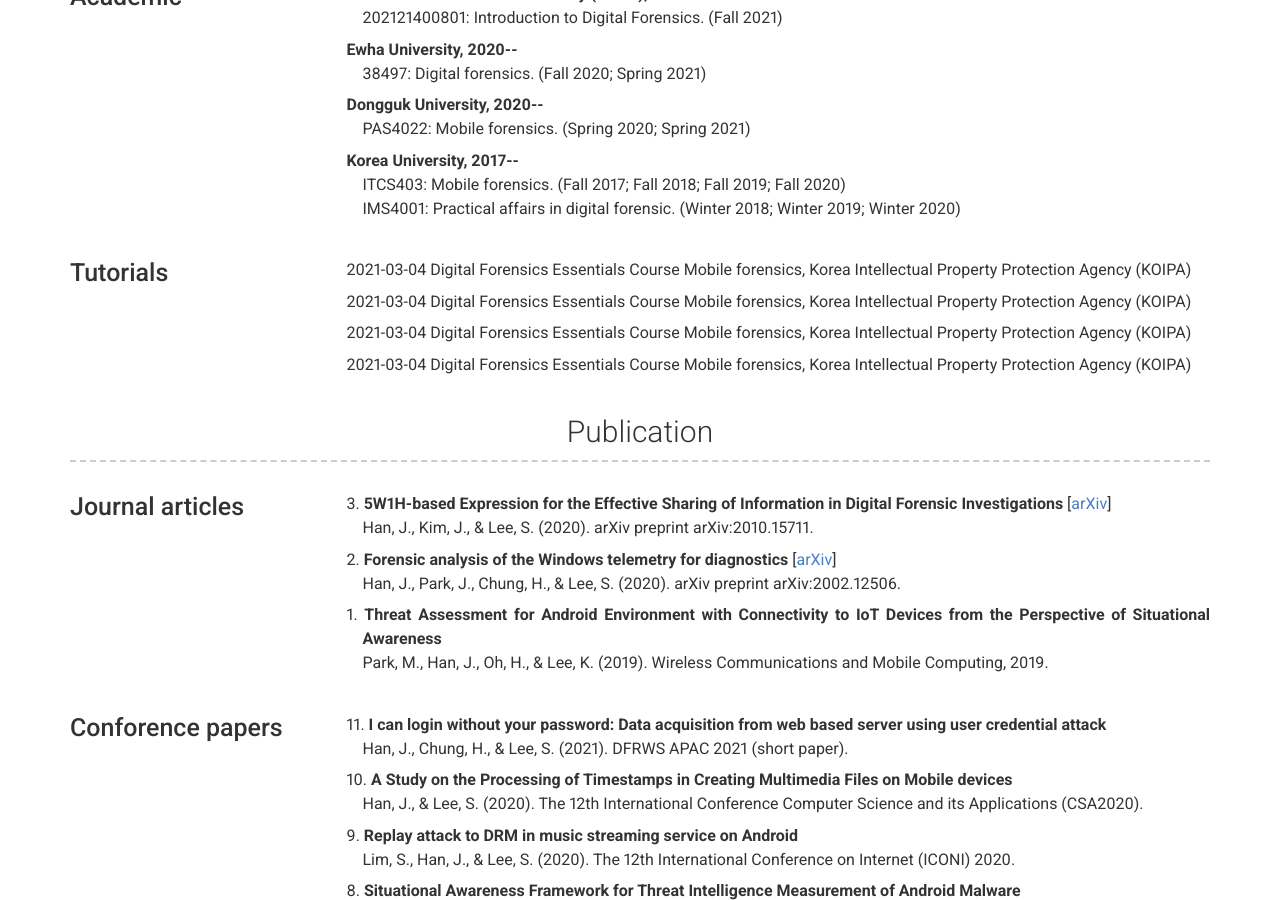
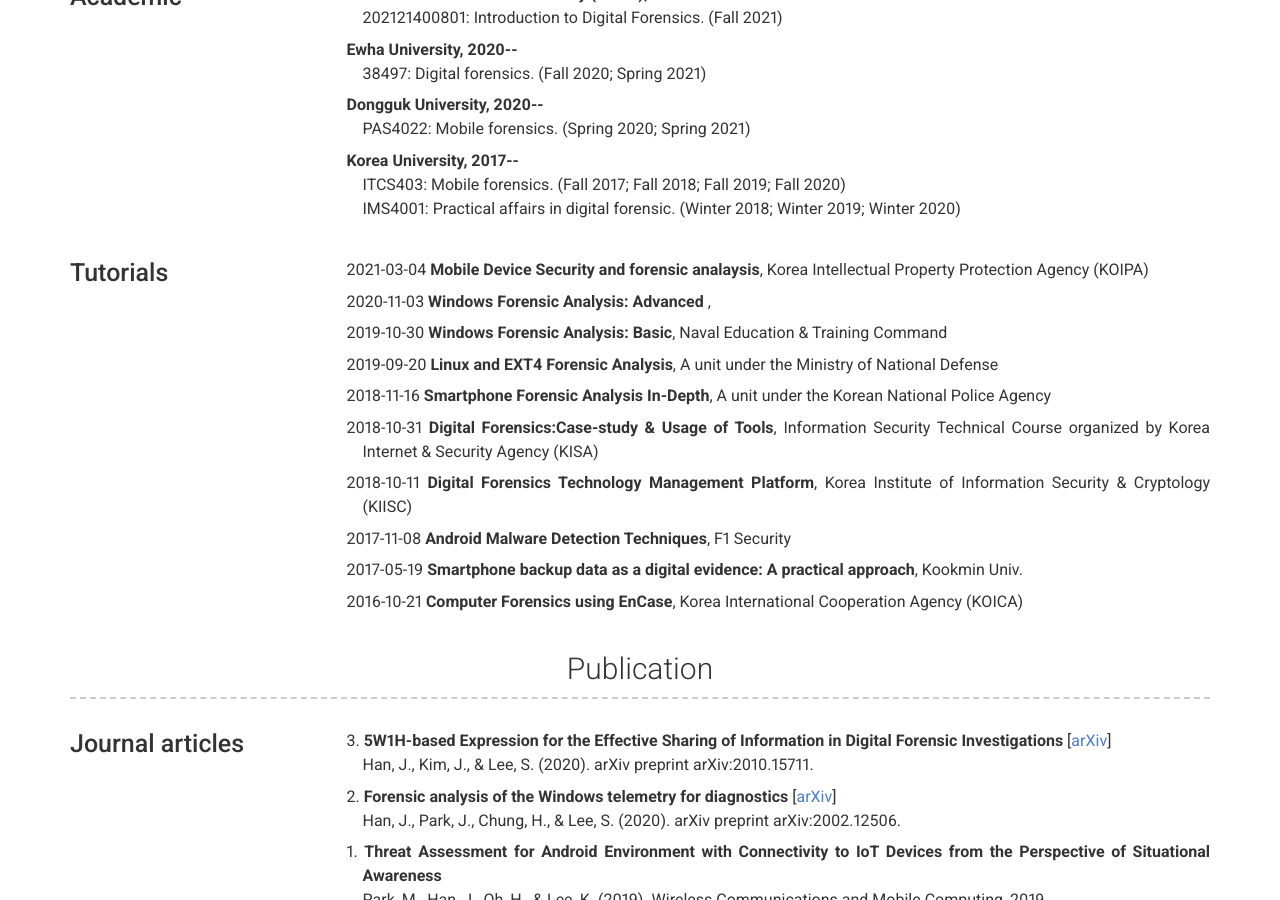
Before and after one commit to JaehyeokHan/jaehyeokhan.github.io, a Jekyll site: the page built from index.md, in a window 1280 px wide and 900 px high, scrolled down 2103 px. Built offline with Jekyll 4.4.1, drawn with Linux system fonts in a browser that asks for light colours; nearby versions of some CDN libraries.

Commit message:
Update _config.yml

```diff
--- a/_config.yml
+++ b/_config.yml
@@ -165,10 +165,16 @@ content:
         #quote: >
         #  TBC
         description: | # this will include new lines to allow paragraphs
-          <p style="text-indent: -1em;">2021-03-04 Digital Forensics Essentials Course Mobile forensics, Korea Intellectual Property Protection Agency (KOIPA)</p>
-          <p style="text-indent: -1em;">2021-03-04 Digital Forensics Essentials Course Mobile forensics, Korea Intellectual Property Protection Agency (KOIPA)</p>
-          <p style="text-indent: -1em;">2021-03-04 Digital Forensics Essentials Course Mobile forensics, Korea Intellectual Property Protection Agency (KOIPA)</p>
-          <p style="text-indent: -1em;">2021-03-04 Digital Forensics Essentials Course Mobile forensics, Korea Intellectual Property Protection Agency (KOIPA)</p>
+          <p style="text-indent: -1em;">2021-03-04 <b>Mobile Device Security and forensic analaysis</b>, Korea Intellectual Property Protection Agency (KOIPA)</p>
+          <p style="text-indent: -1em;">2020-11-03 <b>Windows Forensic Analysis: Advanced </b>, </p>
+          <p style="text-indent: -1em;">2019-10-30 <b>Windows Forensic Analysis: Basic</b>, Naval Education & Training Command</p>
+          <p style="text-indent: -1em;">2019-09-20 <b>Linux and EXT4 Forensic Analysis</b>, A unit under the Ministry of National Defense</p>
+          <p style="text-indent: -1em;">2018-11-16 <b>Smartphone Forensic Analysis In-Depth</b>, A unit under the Korean National Police Agency</p>
+          <p style="text-indent: -1em;">2018-10-31 <b>Digital Forensics:Case-study & Usage of Tools</b>, Information Security Technical Course organized by Korea Internet & Security Agency (KISA)</p>
+          <p style="text-indent: -1em;">2018-10-11 <b>Digital Forensics Technology Management Platform</b>, Korea Institute of Information Security & Cryptology (KIISC)</p>
+          <p style="text-indent: -1em;">2017-11-08 <b>Android Malware Detection Techniques</b>, F1 Security</p>
+          <p style="text-indent: -1em;">2017-05-19 <b>Smartphone backup data as a digital evidence: A practical approach</b>, Kookmin Univ.</p>
+          <p style="text-indent: -1em;">2016-10-21 <b>Computer Forensics using EnCase</b>, Korea International Cooperation Agency (KOICA) </p>
 
   - title: Publication
     layout: list
```
